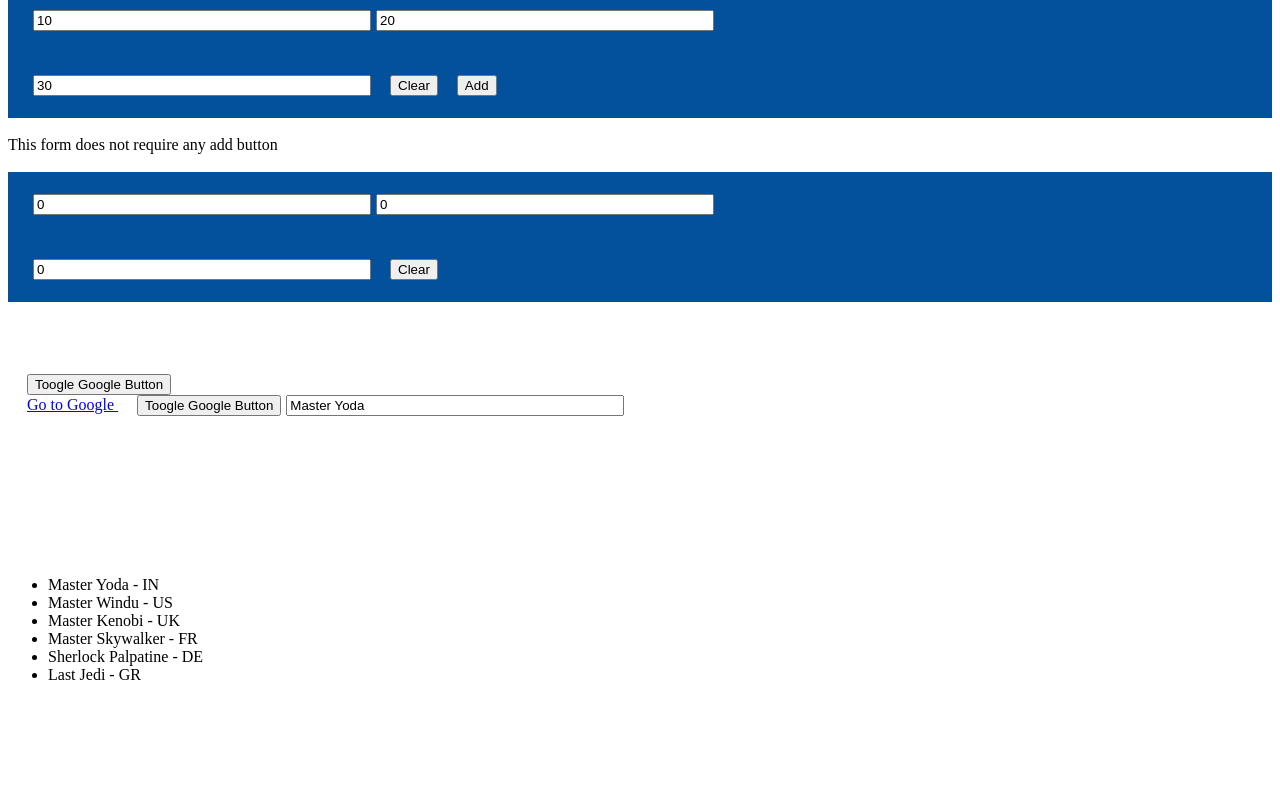
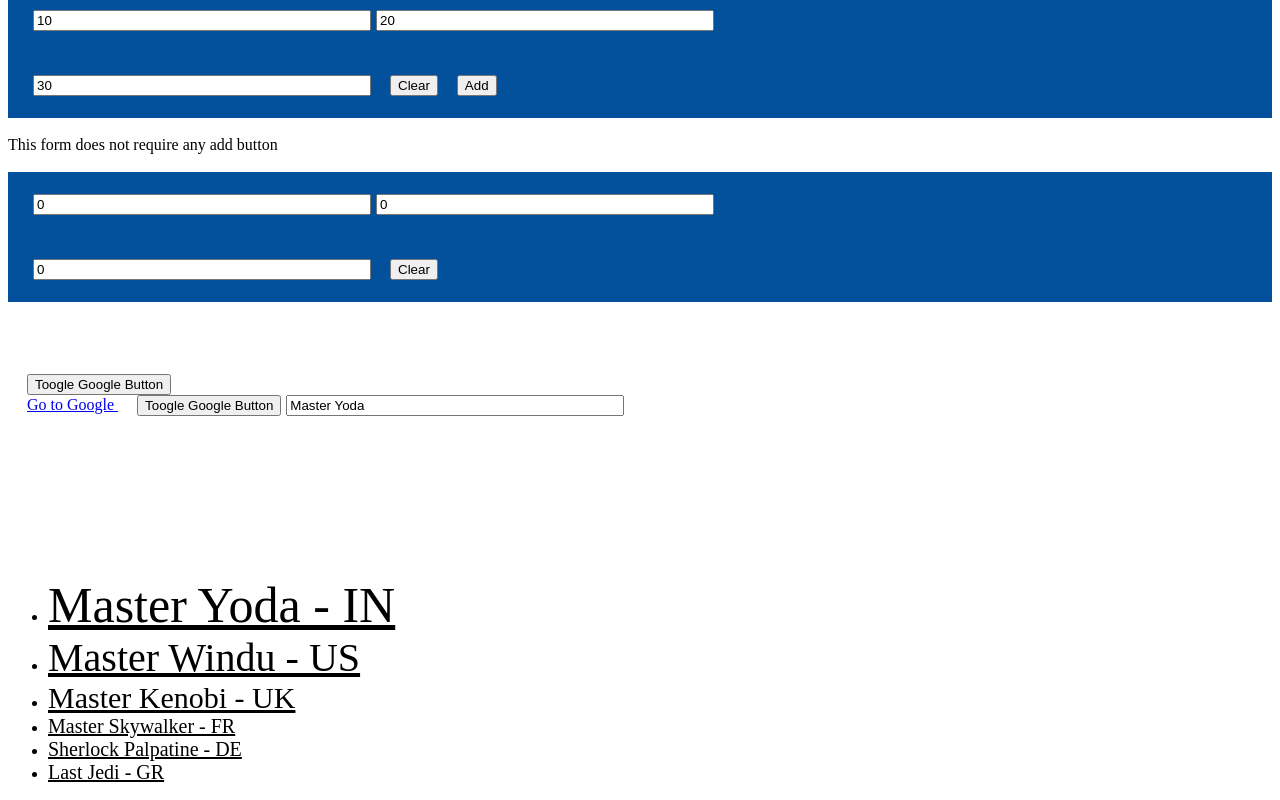
Before and after one commit to Arunodaya9027/Scribe, an Angular app: page / in a window 1280 px wide. Shown: the part 1696-2496 px from the top of the page. Before the commit the page ends 2396 px from the top, so only its background shows below. Built offline with nearby package versions, Linux system fonts and the light colour scheme.

Commit message:
ngClass-ngStyle

```diff
--- a/src/app/menu/menu.component.html
+++ b/src/app/menu/menu.component.html
@@ -200,24 +200,21 @@
 
 <div class="container">
   <ul class="list-group">
-    <li
-      class="list-group-item"
-      *ngFor="let person of people"
-      [ngSwitch]="person.country"
-    >
-      <div *ngSwitchCase="'IN'" class="text-primary">
-        {{ person.name }} - {{ person.country }}
-      </div>
-      <div *ngSwitchCase="'US'" class="text-danges">
-        {{ person.name }} - {{ person.country }}
-      </div>
-      <div *ngSwitchCase="'UK'" class="text-success">
-        {{ person.name }} - {{ person.country }}
-      </div>
-      <div *ngSwitchCase="'FR'" class="text-warning">
-        {{ person.name }} - {{ person.country }}
-      </div>
-      <div *ngSwitchDefault class="text-dark">
+    <li class="list-group-item" *ngFor="let person of people">
+      <div
+        [ngClass]="{
+          'text-success': person.country === 'IN',
+          'text-danger': person.country === 'US',
+          'text-warning': person.country === 'UK',
+          'text-info': person.country === 'GR',
+          'text-primary': person.country === 'DE'
+        }"
+        [ngStyle]="{
+          'font-size': getTextSize(person),
+          'text-decoration': 'underline'
+        }"
+        [style.font-size.px]="36"
+      >
         {{ person.name }} - {{ person.country }}
       </div>
     </li>
--- a/src/app/menu/menu.component.ts
+++ b/src/app/menu/menu.component.ts
@@ -68,6 +68,13 @@ export class MenuComponent implements OnInit {
 
   constructor() {}
 
+  getTextSize(person: any) {
+    if (person.country == 'IN') return '50px';
+    else if (person.country == 'US') return '40px';
+    else if (person.country == 'UK') return '30px';
+    else return '20px';
+  }
+
   sayHello() {
     alert('Hello');
   }
```
